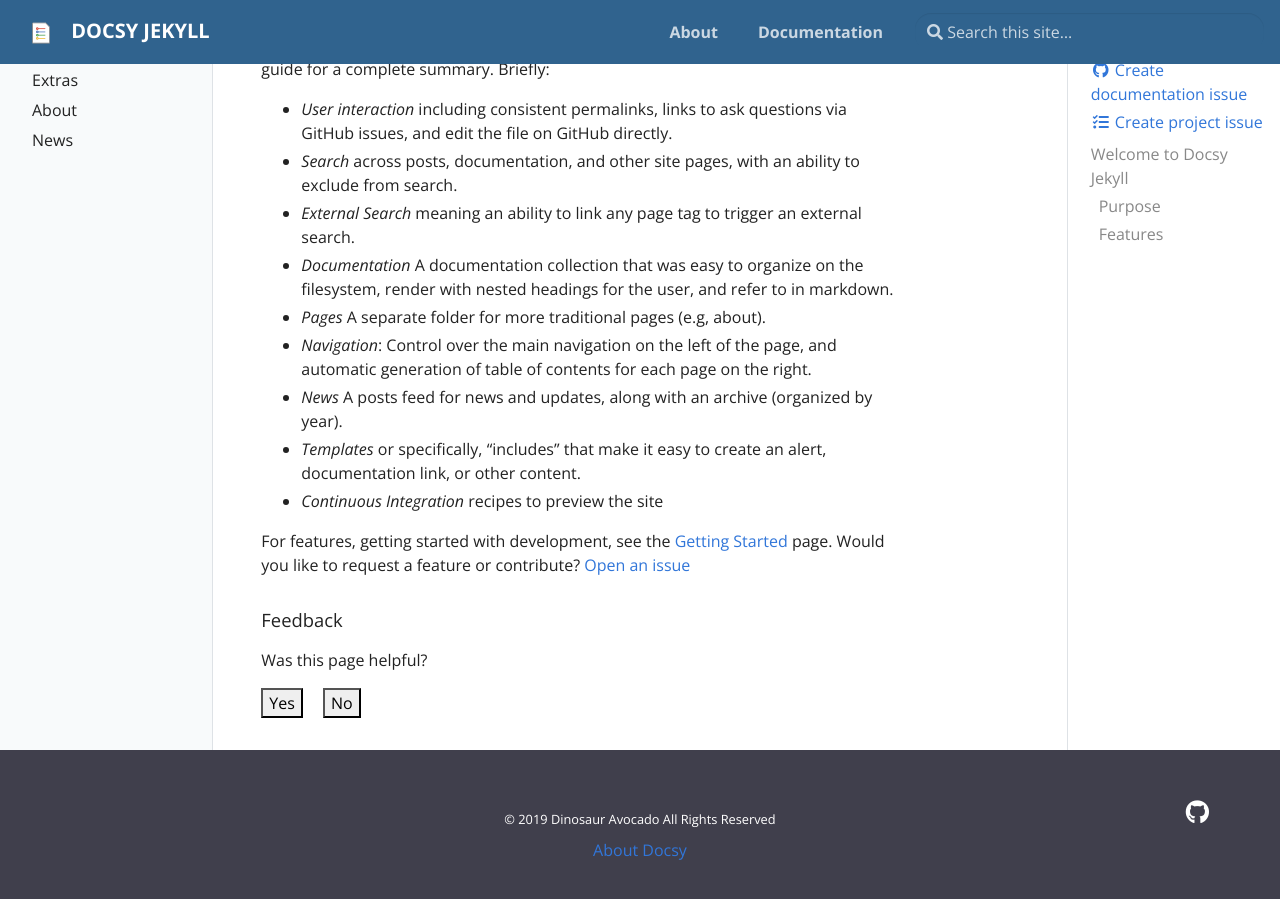
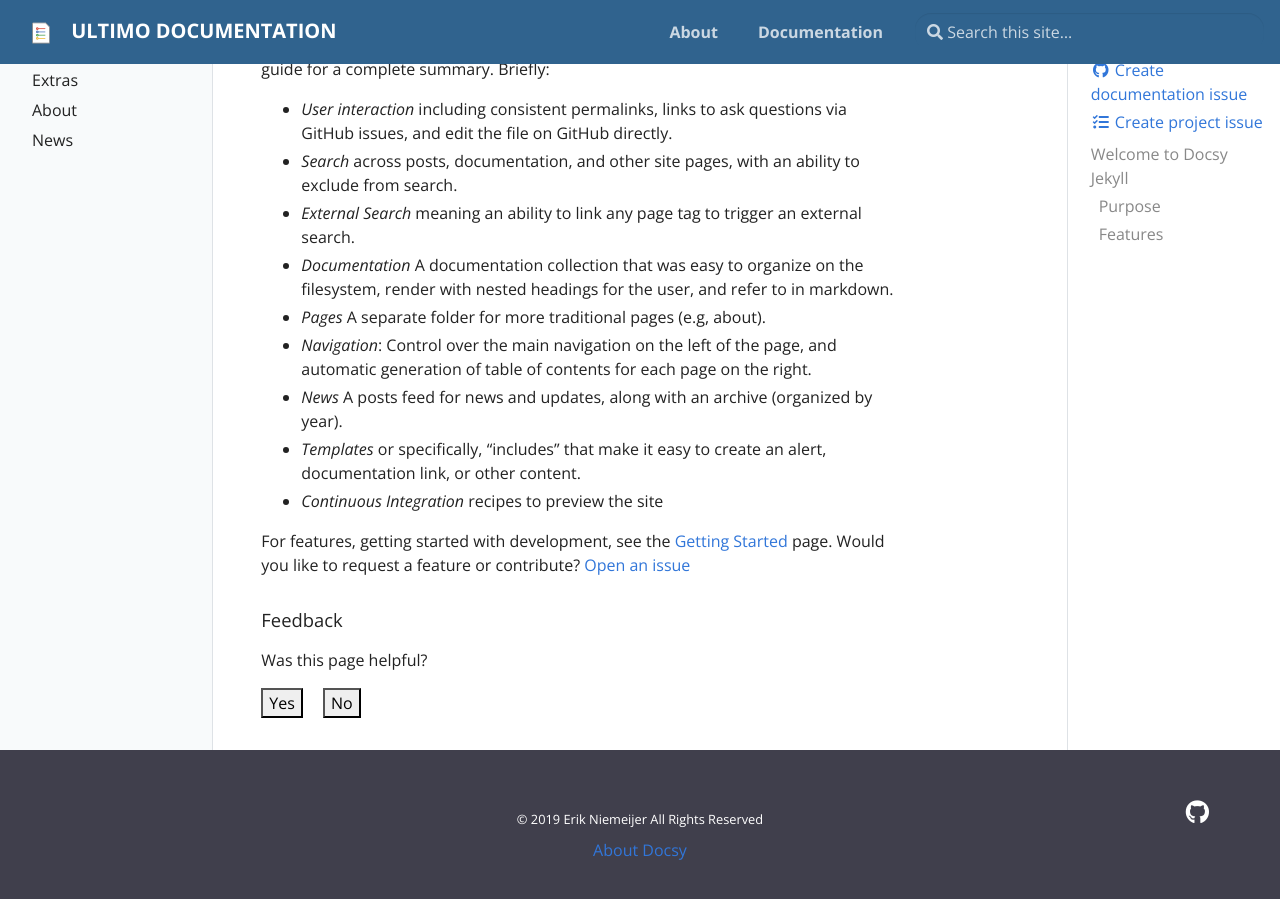
Before and after one commit to ejniemeijer/ejniemeijer.github.io, a Jekyll site: the page built from pages/index.md, in a window 1280 px wide and 900 px high, scrolled down 885 px. Built offline with Jekyll 4.4.1, drawn with Linux system fonts in a browser that asks for light colours.

Commit message:
Update _config.yml

```diff
--- a/_config.yml
+++ b/_config.yml
@@ -14,9 +14,9 @@
 # You can create any custom variable you would like, and they will be accessible
 # in the templates via {{ site.myvariable }}.
 
-title: Docsy Jekyll
-email: your-email@domain.com
-author: Dinosaur Avocado
+title: Ultimo Documentation
+email: erik.niemeijer@ultimo.com
+author: Erik Niemeijer
 description: > # this means to ignore newlines until "baseurl:"
   Write an awesome description for your new site here. You can edit this
   line in _config.yml. It will appear in your document head meta (for
@@ -29,9 +29,9 @@ baseurl: "" # the subpath of your site, e.g. /blog
 # url: "https://vsoch.github.io" # the base hostname & protocol for your site
 
 # Social (First three Required)
-repo: "https://github.com/vsoch/docsy-jekyll"
-github_user: "vsoch"
-github_repo: "docsy-jekyll"
+repo:
+github_user:
+github_repo:
 
 # Optional
 twitter:
```
